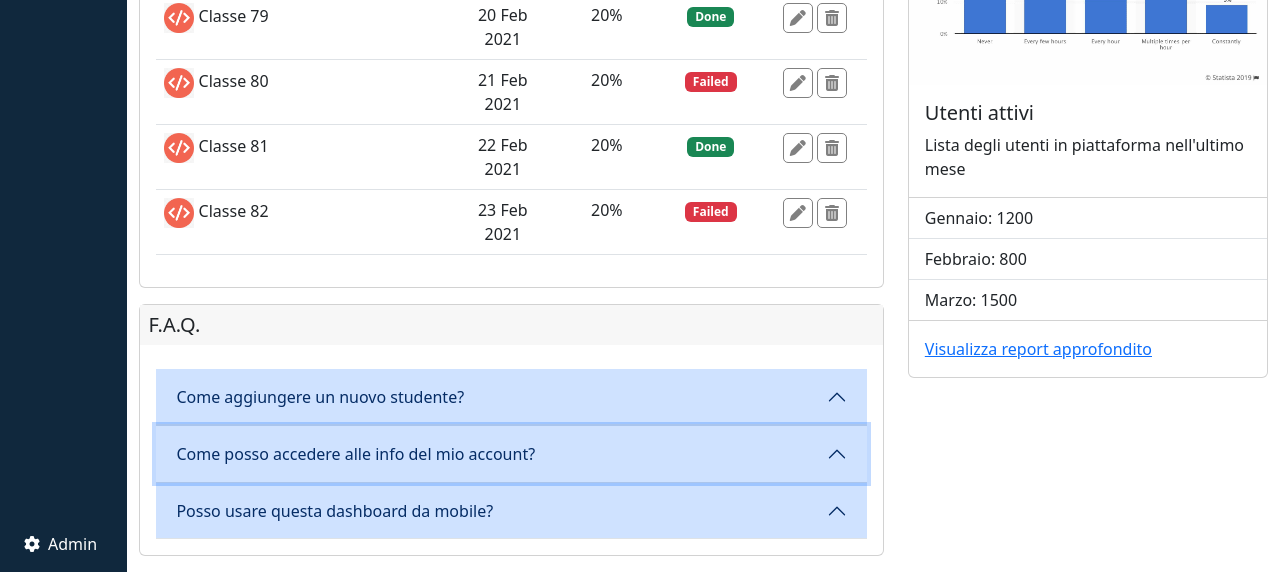
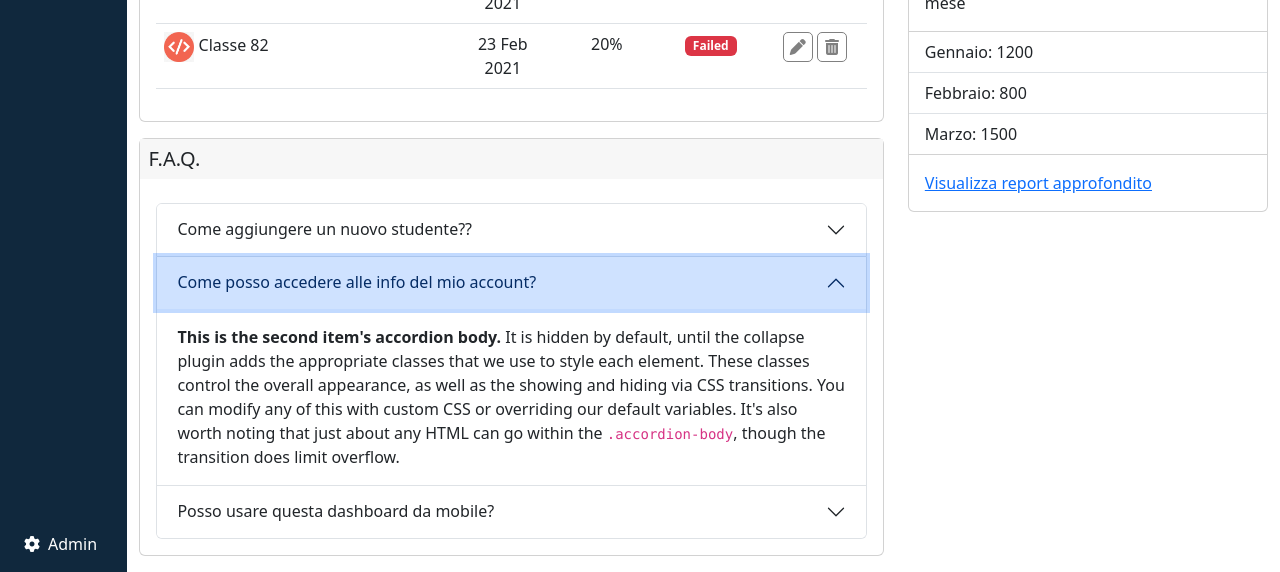
Before and after one commit to IrynaVelykholova/html-css-bootstrap-dashboard, a plain HTML site: page index.html in a window 1280 px wide. Both pictures are taken after a click on the button "Come posso accedere alle info del mio account?". Shown: the part 228-800 px from the top of the page. Drawn offline with nearby package versions, Linux system fonts and the light colour scheme.

Commit message:
FAQ sistemato

```diff
--- a/index.html
+++ b/index.html
@@ -380,26 +380,42 @@
                                     <div class="card my-3">
                                         <h5 class="card-title">F.A.Q.</h5>
                                         <div class="card-body">
-                                            <div class="accordion accordion-flush" id="accordionFlushExample">
+                                            <div class="accordion" id="accordionExample">
                                                 <div class="accordion-item">
-                                                    <button class="accordion-button collapsed" type="button" data-bs-toggle="collapse" data-bs-target="#flush-collapseOne" aria-expanded="false" aria-controls="flush-collapseOne">
-                                                        Come aggiungere un nuovo studente?
+                                                    <h2 class="accordion-header">
+                                                        <button class="accordion-button" type="button" data-bs-toggle="collapse" data-bs-target="#collapseOne" aria-expanded="true" aria-controls="collapseOne">
+                                                        Come aggiungere un nuovo studente??
                                                         </button>
-                                                    <div id="flush-collapseOne" class="accordion-collapse collapse" data-bs-parent="#accordionFlushExample"></div>
+                                                    </h2>
+                                                    <div id="collapseOne" class="accordion-collapse collapse show" data-bs-parent="#accordionExample">
+                                                        <div class="accordion-body">
+                                                        <strong>This is the first item's accordion body.</strong> It is shown by default, until the collapse plugin adds the appropriate classes that we use to style each element. These classes control the overall appearance, as well as the showing and hiding via CSS transitions. You can modify any of this with custom CSS or overriding our default variables. It's also worth noting that just about any HTML can go within the <code>.accordion-body</code>, though the transition does limit overflow.
                                                         </div>
-
+                                                    </div>
+                                                </div>
                                                     <div class="accordion-item">
-                                                    <button class="accordion-button collapsed" type="button" data-bs-toggle="collapse" data-bs-target="#flush-collapseOne" aria-expanded="false" aria-controls="flush-collapseOne">
+                                                    <h2 class="accordion-header">
+                                                        <button class="accordion-button collapsed" type="button" data-bs-toggle="collapse" data-bs-target="#collapseTwo" aria-expanded="false" aria-controls="collapseTwo">
                                                         Come posso accedere alle info del mio account?
                                                         </button>
-                                                    <div id="flush-collapseOne" class="accordion-collapse collapse" data-bs-parent="#accordionFlushExample"></div>
+                                                    </h2>
+                                                    <div id="collapseTwo" class="accordion-collapse collapse" data-bs-parent="#accordionExample">
+                                                        <div class="accordion-body">
+                                                        <strong>This is the second item's accordion body.</strong> It is hidden by default, until the collapse plugin adds the appropriate classes that we use to style each element. These classes control the overall appearance, as well as the showing and hiding via CSS transitions. You can modify any of this with custom CSS or overriding our default variables. It's also worth noting that just about any HTML can go within the <code>.accordion-body</code>, though the transition does limit overflow.
                                                         </div>
-
+                                                    </div>
+                                                    </div>
                                                     <div class="accordion-item">
-                                                    <button class="accordion-button collapsed" type="button" data-bs-toggle="collapse" data-bs-target="#flush-collapseOne" aria-expanded="false" aria-controls="flush-collapseOne">
+                                                    <h2 class="accordion-header">
+                                                        <button class="accordion-button collapsed" type="button" data-bs-toggle="collapse" data-bs-target="#collapseThree" aria-expanded="false" aria-controls="collapseThree">
                                                         Posso usare questa dashboard da mobile?
                                                         </button>
-                                                    <div id="flush-collapseOne" class="accordion-collapse collapse" data-bs-parent="#accordionFlushExample"></div>
+                                                    </h2>
+                                                    <div id="collapseThree" class="accordion-collapse collapse" data-bs-parent="#accordionExample">
+                                                        <div class="accordion-body">
+                                                        <strong>This is the third item's accordion body.</strong> It is hidden by default, until the collapse plugin adds the appropriate classes that we use to style each element. These classes control the overall appearance, as well as the showing and hiding via CSS transitions. You can modify any of this with custom CSS or overriding our default variables. It's also worth noting that just about any HTML can go within the <code>.accordion-body</code>, though the transition does limit overflow.
+                                                        </div>
+                                                    </div>
                                                     </div>
                                                 </div>
                                         </div>
```
Lines whose indentation alone changed are shown as unchanged.
